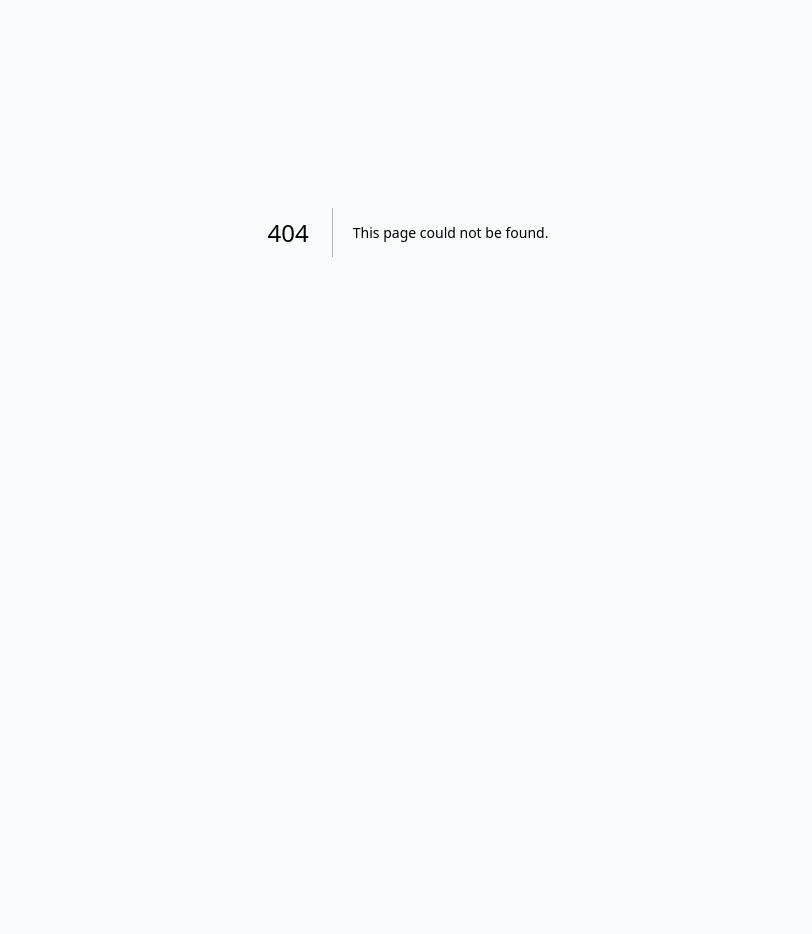
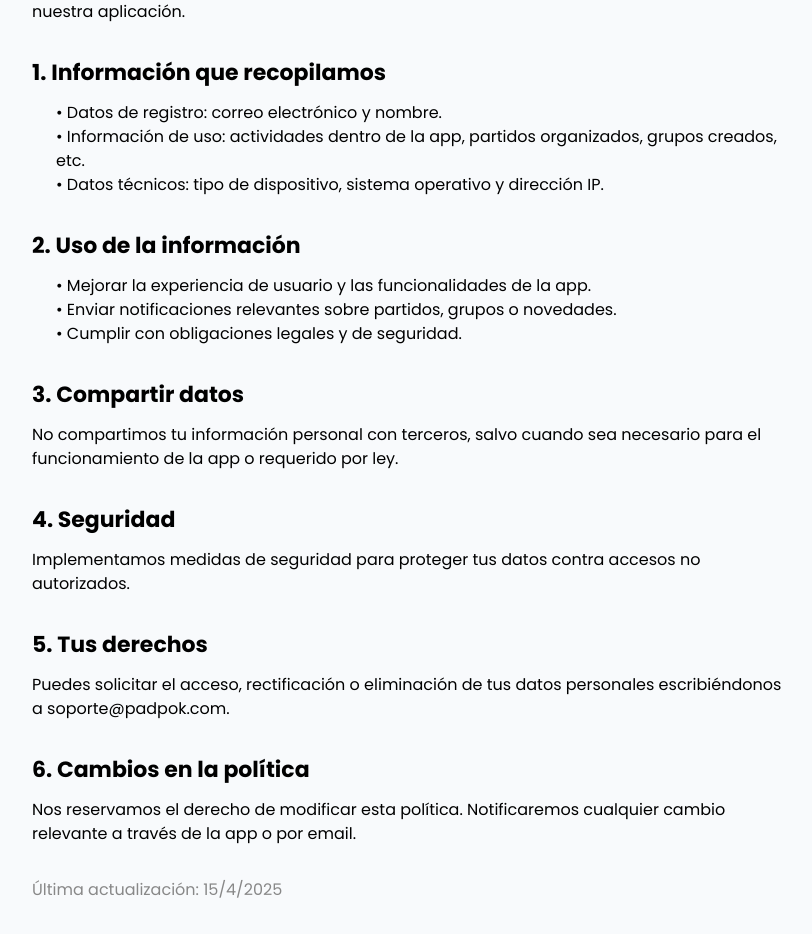
Before and after one commit to juanma97/padpok-landing-page, a Next.js app: page /policy-privacy in a window 1280 px wide. Before the commit this address had no page. Shown: the part 168-1102 px from the top of the page, without its empty margins (232-1044 px from the left). Before the commit the page ends 800 px from the top, so only its background shows below. Built offline with nearby package versions, Linux system fonts and the light colour scheme.

Commit message:
added policy privacy

```diff
--- a/package.json
+++ b/package.json
@@ -9,6 +9,7 @@
     "lint": "next lint"
   },
   "dependencies": {
+    "@fontsource/poppins": "^5.2.6",
     "@heroicons/react": "^2.2.0",
     "firebase": "^11.6.0",
     "framer-motion": "^12.7.3",
--- a/src/app/components/Footer.tsx
+++ b/src/app/components/Footer.tsx
@@ -8,6 +8,7 @@ export default function Footer() {
           <a href="/soporte" style={{ color: COLORS.primary, fontFamily: FONTS.regular, fontSize: SIZES.md, textDecoration: 'none' }}>Soporte</a>
           <a href="/faq" style={{ color: COLORS.primary, fontFamily: FONTS.regular, fontSize: SIZES.md, textDecoration: 'none' }}>FAQ</a>
           <a href="/terminos" style={{ color: COLORS.primary, fontFamily: FONTS.regular, fontSize: SIZES.md, textDecoration: 'none' }}>Términos</a>
+          <a href="/policy-privacy" style={{ color: COLORS.primary, fontFamily: FONTS.regular, fontSize: SIZES.md, textDecoration: 'none' }}>Política de Privacidad</a>
           <a href="https://instagram.com/padpok" target="_blank" rel="noopener noreferrer" style={{ color: COLORS.primary, fontFamily: FONTS.regular, fontSize: SIZES.md, textDecoration: 'none' }}>Instagram</a>
         </nav>
         <div style={{ marginTop: SPACING.lg }}>
--- /dev/null
+++ b/src/app/policy-privacy/page.tsx
@@ -0,0 +1,43 @@
+import React from 'react';
+
+export default function PolicyPrivacy() {
+  return (
+    <div style={{ maxWidth: 800, margin: '0 auto', padding: '48px 24px' }}>
+      <h1 style={{ fontSize: 32, fontWeight: 700, marginBottom: 24 }}>Política de Privacidad</h1>
+      <p style={{ marginBottom: 16 }}>
+        En Padpok, valoramos tu privacidad y nos comprometemos a proteger tus datos personales. Esta política explica cómo recopilamos, usamos y protegemos tu información cuando utilizas nuestra aplicación.
+      </p>
+      <h2 style={{ fontSize: 22, fontWeight: 600, marginTop: 32, marginBottom: 12 }}>1. Información que recopilamos</h2>
+      <ul style={{ marginBottom: 16, paddingLeft: 24 }}>
+        <li>• Datos de registro: correo electrónico y nombre.</li>
+        <li>• Información de uso: actividades dentro de la app, partidos organizados, grupos creados, etc.</li>
+        <li>• Datos técnicos: tipo de dispositivo, sistema operativo y dirección IP.</li>
+      </ul>
+      <h2 style={{ fontSize: 22, fontWeight: 600, marginTop: 32, marginBottom: 12 }}>2. Uso de la información</h2>
+      <ul style={{ marginBottom: 16, paddingLeft: 24 }}>
+        <li>• Mejorar la experiencia de usuario y las funcionalidades de la app.</li>
+        <li>• Enviar notificaciones relevantes sobre partidos, grupos o novedades.</li>
+        <li>• Cumplir con obligaciones legales y de seguridad.</li>
+      </ul>
+      <h2 style={{ fontSize: 22, fontWeight: 600, marginTop: 32, marginBottom: 12 }}>3. Compartir datos</h2>
+      <p style={{ marginBottom: 16 }}>
+        No compartimos tu información personal con terceros, salvo cuando sea necesario para el funcionamiento de la app o requerido por ley.
+      </p>
+      <h2 style={{ fontSize: 22, fontWeight: 600, marginTop: 32, marginBottom: 12 }}>4. Seguridad</h2>
+      <p style={{ marginBottom: 16 }}>
+        Implementamos medidas de seguridad para proteger tus datos contra accesos no autorizados.
+      </p>
+      <h2 style={{ fontSize: 22, fontWeight: 600, marginTop: 32, marginBottom: 12 }}>5. Tus derechos</h2>
+      <p style={{ marginBottom: 16 }}>
+        Puedes solicitar el acceso, rectificación o eliminación de tus datos personales escribiéndonos a soporte@padpok.com.
+      </p>
+      <h2 style={{ fontSize: 22, fontWeight: 600, marginTop: 32, marginBottom: 12 }}>6. Cambios en la política</h2>
+      <p style={{ marginBottom: 16 }}>
+        Nos reservamos el derecho de modificar esta política. Notificaremos cualquier cambio relevante a través de la app o por email.
+      </p>
+      <p style={{ marginTop: 32, color: '#888' }}>
+        Última actualización: {new Date().toLocaleDateString('es-ES')}
+      </p>
+    </div>
+  );
+}
```
Also changed, not shown: pexels-ollivves-1103829.jpg (added), 1 other file (tests, documents, lock files or other folders).
